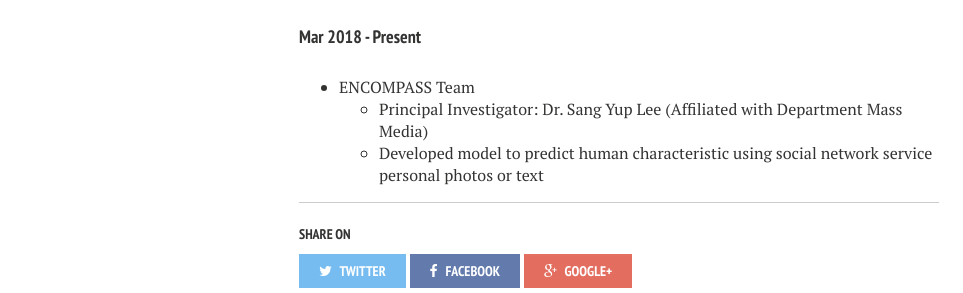
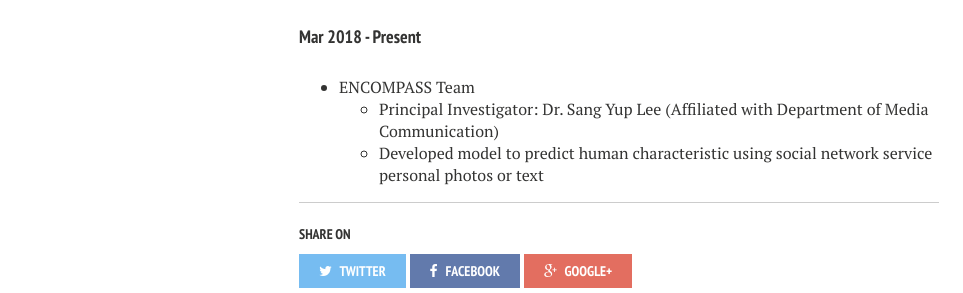
Before and after one commit to jisunkimbrain/fromjisunkim.github.io, a Jekyll site: the page built from about/index.md, in a window 1280 px wide. Shown: the part 1015-1308 px from the top of the page, without its empty margins (21-984 px from the left). Built offline with Jekyll 4.4.1, drawn with Linux system fonts in a browser that asks for light colours; nearby versions of some CDN libraries.

Commit message:
Update index.md

```diff
--- a/about/index.md
+++ b/about/index.md
@@ -40,5 +40,5 @@ image:
 ### Yonsei University, Institute of Convergence Science, Seoul, Korea
 #### Mar 2018 - Present
 - ENCOMPASS Team
-    -	Principal Investigator: Dr. Sang Yup Lee (Affiliated with Department Mass Media)
+    -	Principal Investigator: Dr. Sang Yup Lee (Affiliated with Department of Media Communication)
     -	Developed model to predict human characteristic using social network service personal photos or text
```
